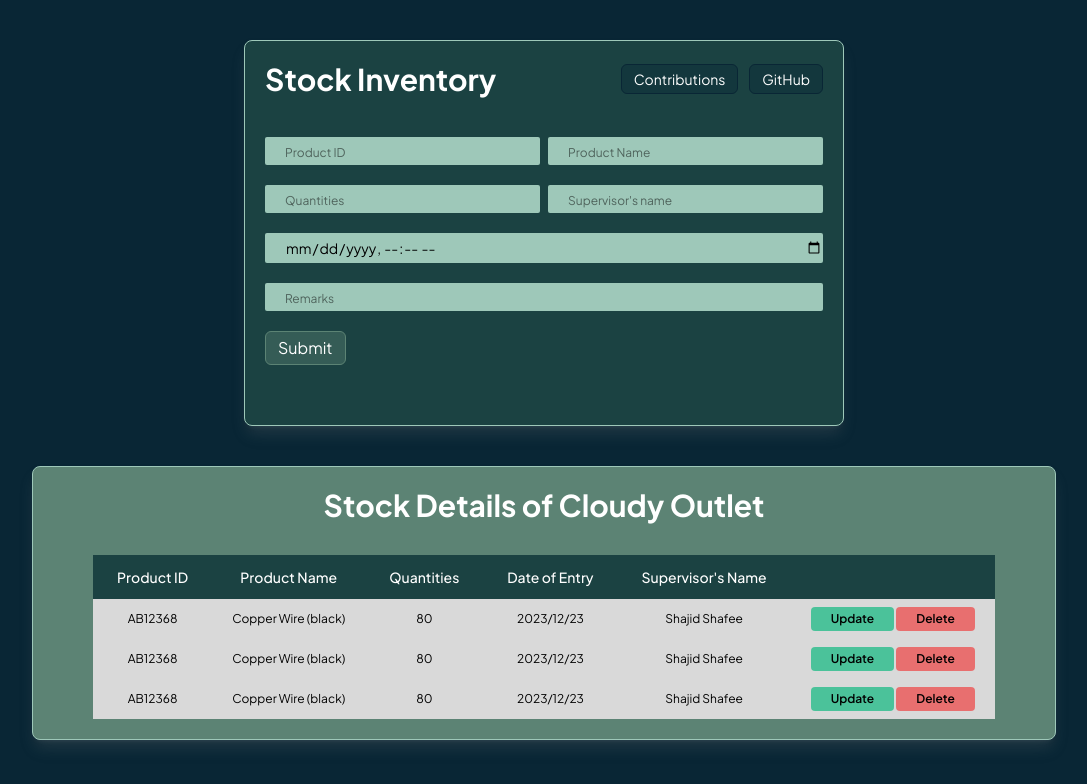
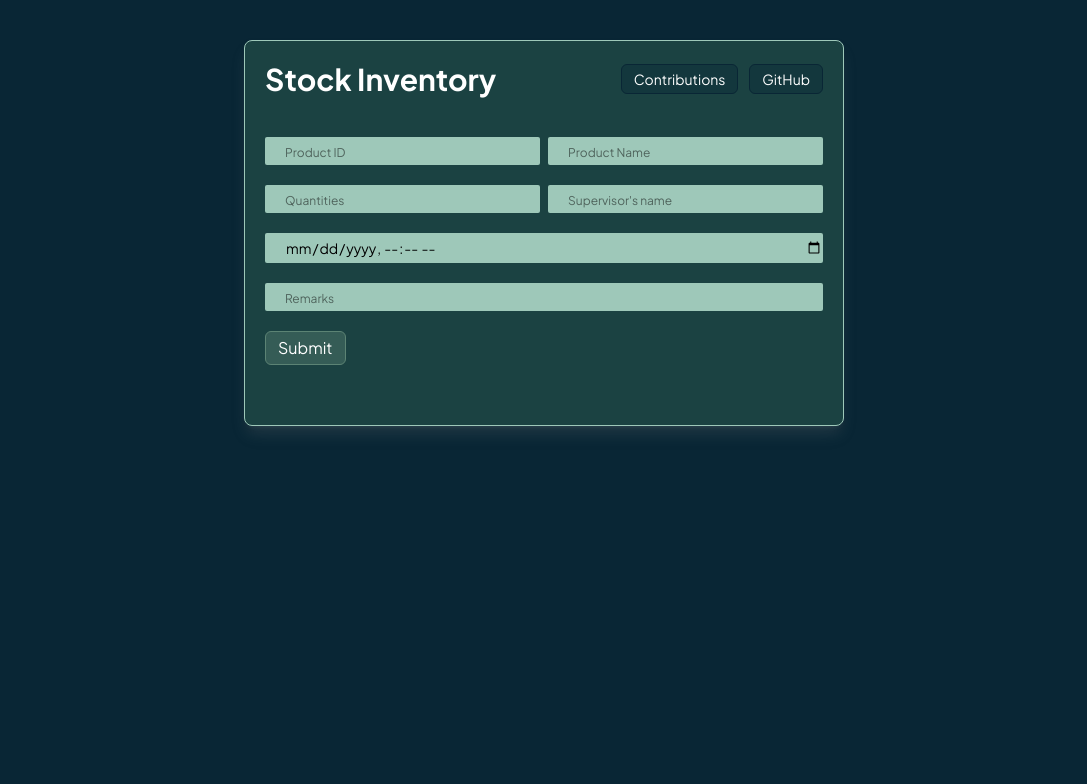
Before and after one commit to mshajid/All-My-Inventions, a website built with Vite: page javascript-dom/stock-inventory/index.html in a window 1280 px wide. Shown: the whole page, without its empty margins (96-1183 px from the left). Built offline with nearby package versions, Linux system fonts and the light colour scheme; what just-validate would draw is missing.

Commit message:
feat: stockTable works according to the localStorage items

```diff
--- a/javascript-dom/stock-inventory/assets/js/main.js
+++ b/javascript-dom/stock-inventory/assets/js/main.js
@@ -1,6 +1,8 @@
 import JustValidate from "just-validate";
 const inventoryEl = document.getElementById("stockInventory");
 const validate = new JustValidate("#stockInventory");
+const stockTable = document.getElementById("stockTable")
+const stockContainer = document.getElementById("stockContainer");
 
 const storageKey = "stockData";
 
@@ -123,3 +125,21 @@ validate.onSuccess((e) => {
     localStorage.setItem(storageKey, JSON.stringify(stockDatas))
   }
 });
+
+// We need to add values to the table data.
+
+function getAllFormData() {
+  const allStorageKey = localStorage.getItem(storageKey);
+  const storageKeyArray = JSON.parse(allStorageKey)
+
+  if(storageKeyArray) {
+    stockContainer.classList.remove("hidden")
+
+  } else {
+    console.log("Not Available Stocks on The Database")
+  }
+
+
+}
+
+getAllFormData()
--- a/javascript-dom/stock-inventory/index.html
+++ b/javascript-dom/stock-inventory/index.html
@@ -84,13 +84,13 @@
         </form>
       </div>
 
-      <div class="second-container">
+      <div id="stockContainer" class="second-container hidden">
         <div class="flex justify-center items-center mb-8">
           <div class="*:text-3xl *:font-bold">
             <h2 class="text-center">Stock Details of Cloudy Outlet</h2>
           </div>
         </div>
-        <table class="flex justify-center">
+        <table id="stockTable" class="flex justify-center">
           <tr class="*:bg-[#1B4242] *:px-6 *:py-3 *:text-sm *:font-medium">
             <th>Product ID</th>
             <th>Product Name</th>
@@ -110,28 +110,6 @@
               <button class="delete-btn">Delete</button>
             </td>
           </tr>
-          <tr>
-            <td class="tr-elements">AB12368</td>
-            <td class="tr-elements">Copper Wire (black)</td>
-            <td class="tr-elements">80</td>
-            <td class="tr-elements">2023/12/23</td>
-            <td class="tr-elements">Shajid Shafee</td>
-            <td class="tr-elements">
-              <button class="update-btn">Update</button>
-              <button class="delete-btn">Delete</button>
-            </td>
-          </tr>
-          <tr>
-            <td class="tr-elements">AB12368</td>
-            <td class="tr-elements">Copper Wire (black)</td>
-            <td class="tr-elements">80</td>
-            <td class="tr-elements">2023/12/23</td>
-            <td class="tr-elements">Shajid Shafee</td>
-            <td class="tr-elements">
-              <button class="update-btn">Update</button>
-              <button class="delete-btn">Delete</button>
-            </td>
-          </tr>
         </table>
       </div>
     </main>
```
